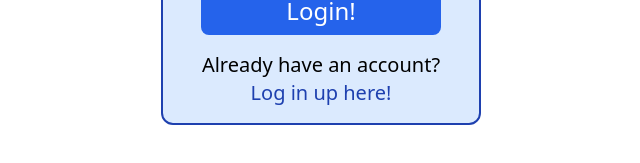
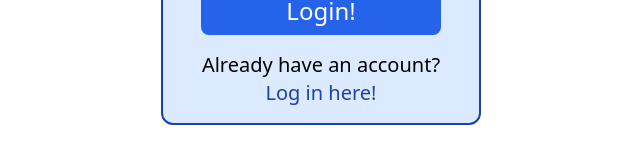
Before and after one commit to joh748/SOFTENG310-FinTrack, a React (Create React App) app in the folder frontend/: page /signup in a window 1280 px wide. Shown: the part 497-660 px from the top of the page, without its empty margins (319-959 px from the left). Built offline with nearby package versions, Linux system fonts and the light colour scheme.

Commit message:
Fixed poor grammar in signup form

```diff
--- a/frontend/src/components/SignupForm.jsx
+++ b/frontend/src/components/SignupForm.jsx
@@ -34,7 +34,7 @@ export default function SignupForm() {
             </div>
             <button className="w-60 bg-blue-600 text-white text-2xl p-2 rounded-lg mt-4" onClick={(e) => handleSubmit(e)}>Login!</button>
             <p className="text-xl mt-4">Already have an account?</p>
-            <Link to="/login" className="text-blue-800 text-xl">Log in up here!</Link>
+            <Link to="/login" className="text-blue-800 text-xl">Log in here!</Link>
         </form>
     );
 }
```
